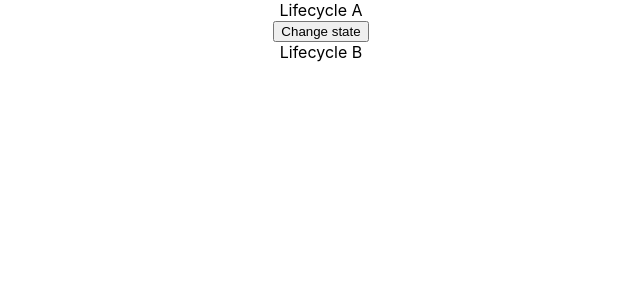
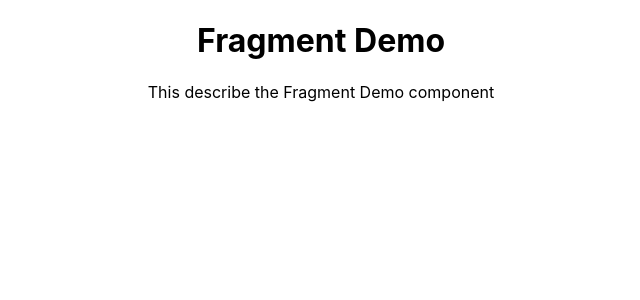
Before and after one commit to hyousafdev/Front-End-Developement-Course, a React (Create React App) app in the folder react-js/: page / in a window 1280 px wide. Shown: the top 300 px of the page, without its empty margins (319-959 px from the left). Built offline with nearby package versions, Linux system fonts and the light colour scheme.

Commit message:
Fragments

```diff
--- a/react-js/src/App.js
+++ b/react-js/src/App.js
@@ -22,6 +22,7 @@ import InlineCSS from './Components/InlineCSS';
 import Form from './Components/BasicsFormHandling';
 import LifecycleA from './Components/ComponentMountingLifecycleMethodsA';
 import UpdatingLifecycleA from './Components/ComponentUpdatingLifecycleMethodsA';
+import Fragments from './Components/Fragments';
 
 class App extends Component {
    render() {
@@ -66,7 +67,8 @@ class App extends Component {
         {/* <InlineCSS /> */}
         {/* <Form /> */}
         {/* <LifecycleA /> */}
-        <UpdatingLifecycleA />
+        {/* <UpdatingLifecycleA /> */}
+        <Fragments />
 
 
       </div>
--- /dev/null
+++ b/react-js/src/Components/Fragments.js
@@ -0,0 +1,18 @@
+import React from 'react'
+
+function Fragments() {
+    return (
+
+        <React.Fragment>
+            <h1>Fragment Demo</h1>
+            <p>This describe the Fragment Demo component</p>
+        </React.Fragment>
+
+        /* <div>
+            <h1>Fragment Demo</h1>
+            <p>This describe the Fragment Demo component</p>
+        </div> */
+    )
+}
+
+export default Fragments;
```
